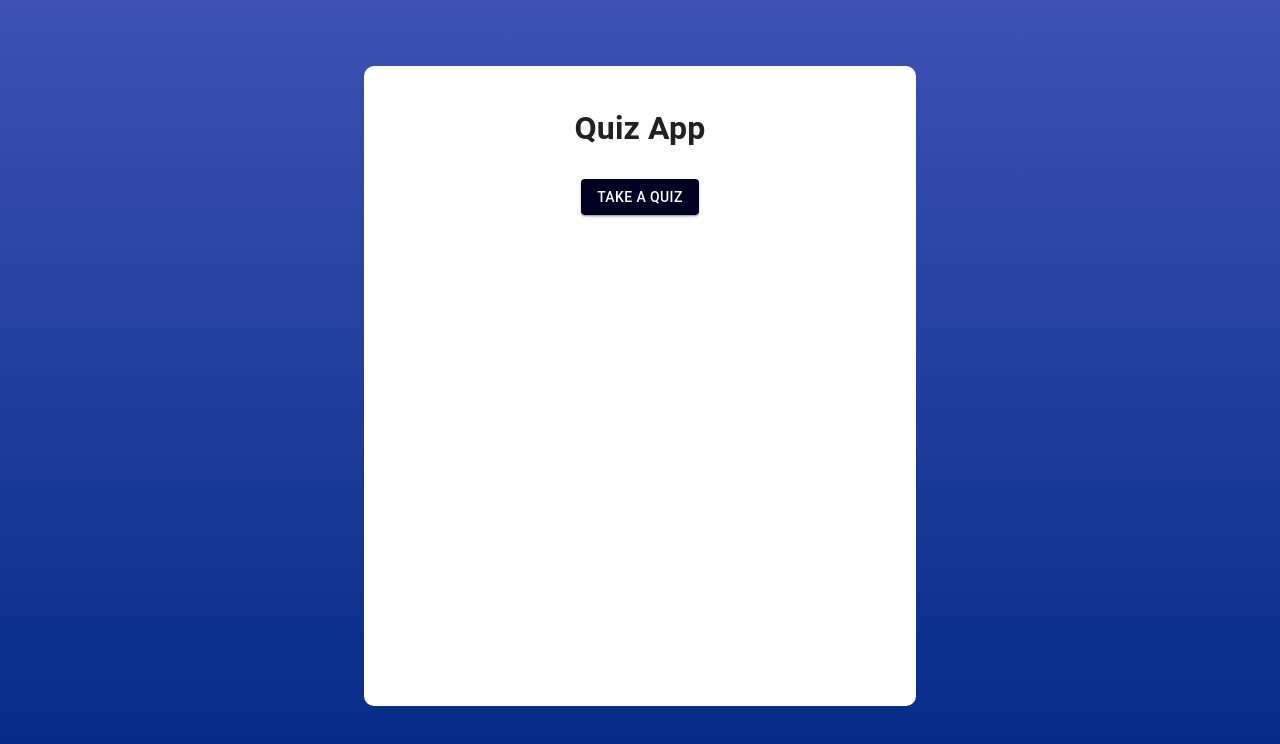
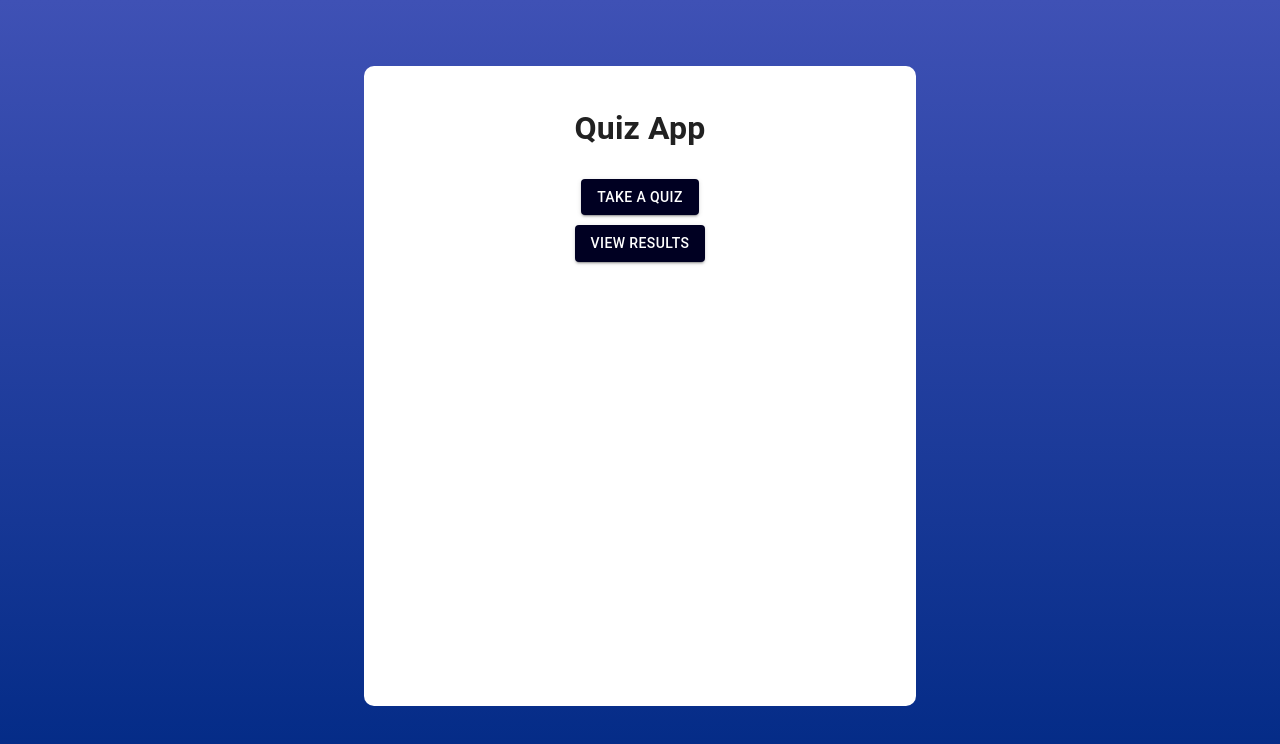
Before and after one commit to Pmacdon15/quizzes, a Next.js app in the folder client/: page /menuAdmin/1 in a window 1280 px wide. Shown: the top 744 px of the page. Built offline with nearby package versions, Linux system fonts and the light colour scheme.

Commit message:
Add "View Results" button to menuAdmin page

```diff
--- a/client/src/app/menuAdmin/[user_email]/page.jsx
+++ b/client/src/app/menuAdmin/[user_email]/page.jsx
@@ -42,6 +42,15 @@ export default function menuAdmin({ params }) {
                   Take A Quiz
                 </Button>
               </Link>
+              <Link href={`/results/${userEmail}`}>
+                <Button
+                  variant="contained"
+                  color="primary"
+                  style={{ margin: "5px" }}
+                >
+                  View Results
+                </Button>
+              </Link>
             </Box>
           </Container>
         </ThemeProvider>
```
